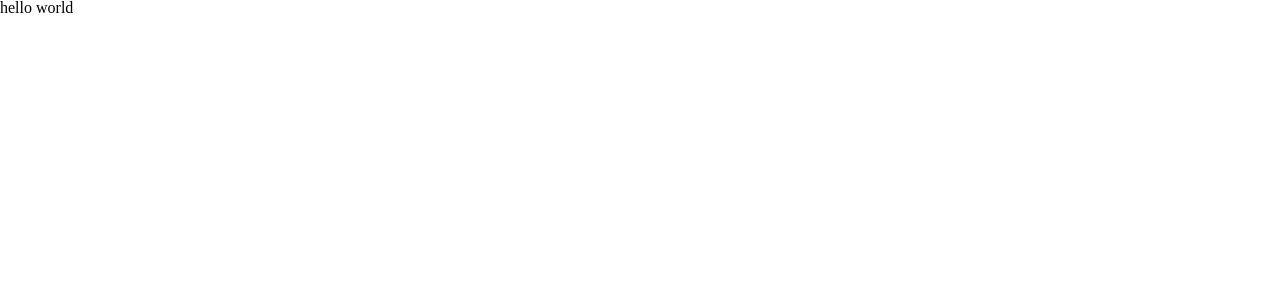
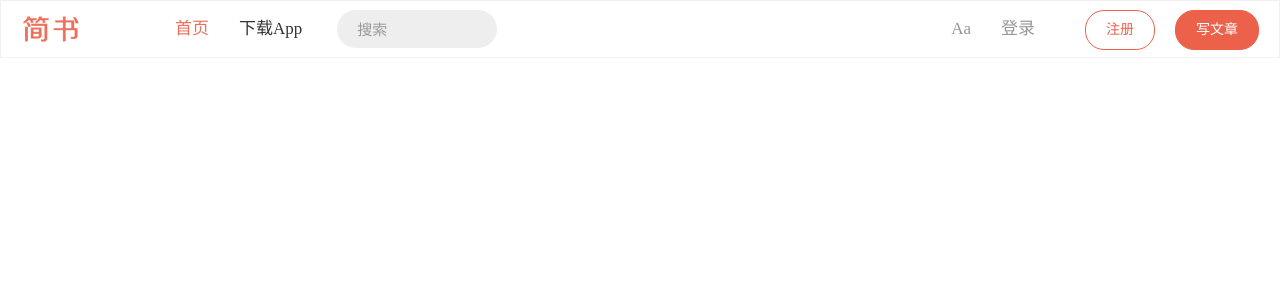
Before and after one commit to berialyue/jianshu, a React (Create React App) app: page / in a window 1280 px wide. Shown: the top 300 px of the page. Built offline with nearby package versions, Linux system fonts and the light colour scheme.

Commit message:
add header

```diff
--- a/src/App.js
+++ b/src/App.js
@@ -1,13 +1,14 @@
-import React, { Component } from 'react'
+import React, { Component, Fragment } from 'react'
 import { GlobalStyle } from './style'
+import Header from './common/header'
 
 class App extends Component {
   render() {
     return (
-      <div>
+      <Fragment>
         <GlobalStyle />
-        hello world
-      </div>
+        <Header></Header>
+      </Fragment>
     )
   }
 }
--- /dev/null
+++ b/src/common/header/index.js
@@ -0,0 +1,33 @@
+import React, { Component } from 'react'
+import {
+  HeaderWrapper,
+  Logo,
+  Nav,
+  NavItem,
+  NavSearch,
+  Addition,
+  Button
+} from './style'
+
+class Header extends Component {
+  render() {
+    return (
+      <HeaderWrapper>
+        <Logo></Logo>
+        <Nav>
+          <NavItem className='left active'>首页</NavItem>
+          <NavItem className='left'>下载App</NavItem>
+          <NavItem className='right'>登录</NavItem>
+          <NavItem className='right'>Aa</NavItem>
+          <NavSearch></NavSearch>
+        </Nav>
+        <Addition>
+          <Button className="writting">写文章</Button>
+          <Button className="reg">注册</Button>
+        </Addition>
+      </HeaderWrapper>
+    )
+  }
+}
+
+export default Header
--- /dev/null
+++ b/src/common/header/style.js
@@ -0,0 +1,90 @@
+import styled from 'styled-components'
+import logoPic from '../../statics/logo.png'
+
+export const HeaderWrapper = styled.div`
+  position: relative;
+  height: 56px;
+  border: 1px solid #f0f0f0;
+`
+
+export const Logo = styled.a.attrs({
+  href: '/'
+})`
+  position: absolute;
+  top: 0;
+  left: 0;
+  display: block;
+  width: 100px;
+  height: 56px
+  background: url(${logoPic});
+  background-size: contain;
+`
+
+export const Nav = styled.div`
+  width: 960px;
+  height: 100%;
+  padding-right: 70px;
+  box-sizing: border-box;
+  margin: 0 auto;
+`
+
+export const NavItem = styled.div`
+  line-height: 56px;
+  padding: 0 15px;
+  font-size: 17px;
+  color: #333;
+  &.left {
+    float: left;
+  }
+  &.right {
+    float: right;
+    color: #969696;
+  }
+  &.active {
+    color: #ea6f5a;
+  }
+`
+
+export const NavSearch = styled.input.attrs({
+  placeholder: '搜索'
+})`
+  width: 160px;
+  height: 38px;
+  padding: 0 20px;
+  margin-top: 9px;
+  margin-left: 20px;
+  box-sizing: border-box;
+  border: none;
+  outline: none;
+  border-radius: 19px;
+  background: #eee;
+  font-size: 15px;
+  &::placeholder {
+    color: #999;
+  }
+`
+
+export const Addition = styled.div`
+  position: absolute;
+  right: 0;
+  top: 0;
+  height: 56px;
+`
+
+export const Button = styled.div`
+  float: right;
+  margin-top: 9px;
+  margin-right: 20px;
+  padding: 0 20px;
+  line-height: 38px;
+  border-radius: 19px;
+  border: 1px solid #ec6149;
+  font-size: 14px;
+  &.reg {
+    color: #ec6149
+  }
+  &.writting {
+    color: #fff;
+    background: #ec6149
+  }
+`
```
Also changed, not shown: src/statics/logo.png (added).
